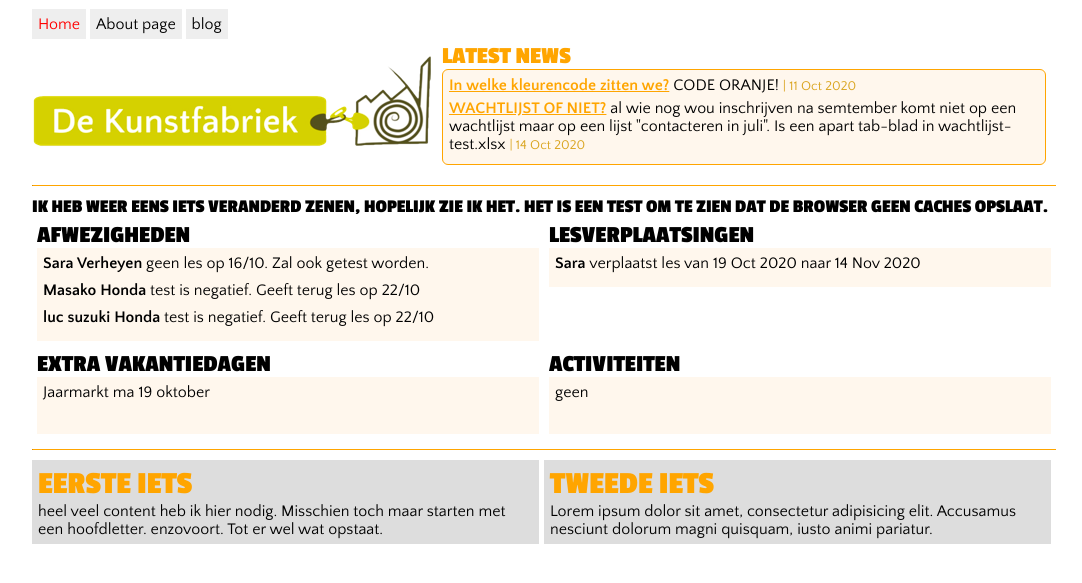
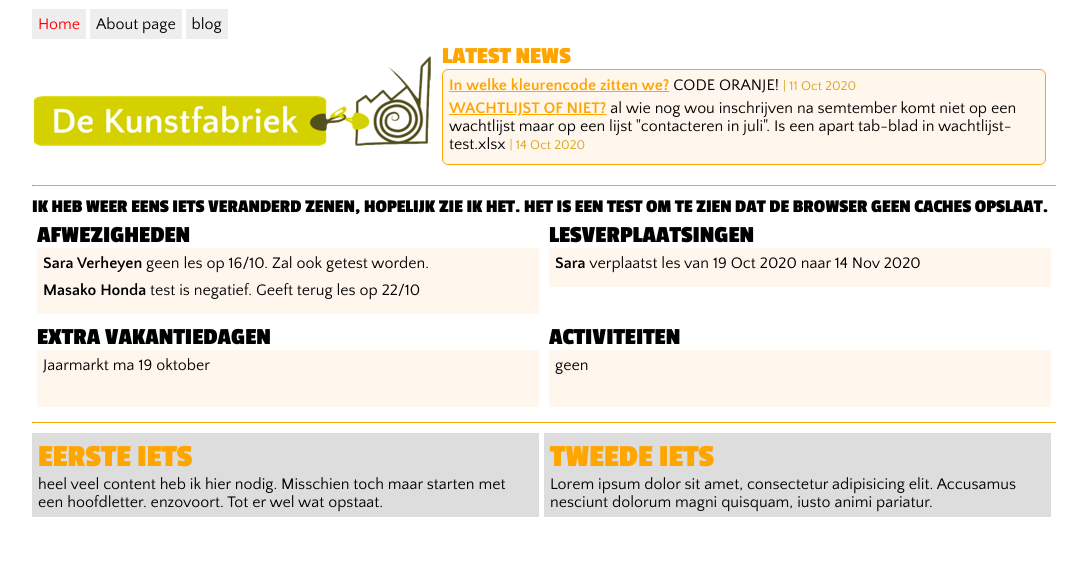
Before and after one commit to lucvndck/jekyll-test, a Jekyll site: the page built from index.html, in a window 1280 px wide. Shown: the top 583 px of the page, without its empty margins (96-1178 px from the left). Built offline with Jekyll 4.4.1, drawn with Linux system fonts in a browser that asks for light colours.

Commit message:
Update afwezig.yml

```diff
--- a/_data/afwezig.yml
+++ b/_data/afwezig.yml
@@ -2,5 +2,3 @@
   reason: geen les op 16/10. Zal ook getest worden.
 - name: Masako Honda
   reason: test is negatief. Geeft terug les op 22/10
-- name: luc suzuki Honda
-  reason: test is negatief. Geeft terug les op 22/10
```
